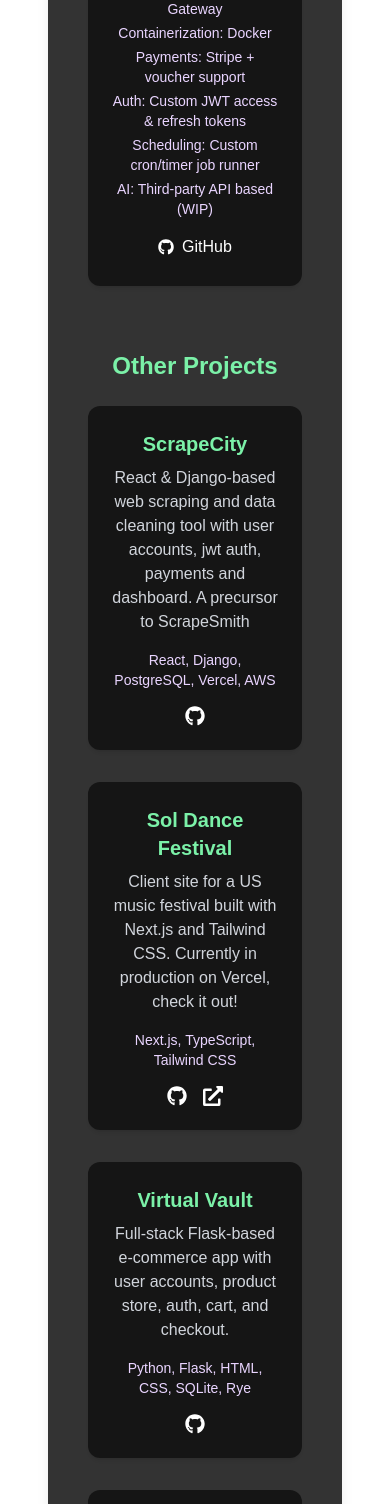
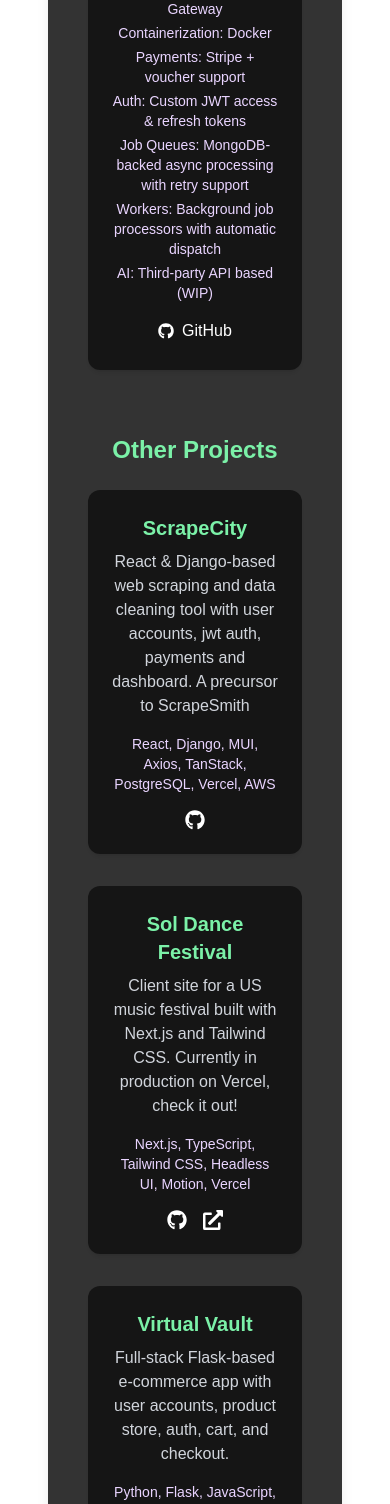
Before and after one commit to SpursFan21/MyWebApp, a Next.js app in the folder my-app/: page /projects in a window 390 px wide. Shown: the part 2420-3924 px from the top of the page. Built offline with nearby package versions, Linux system fonts and the light colour scheme.

Commit message:
added transcript page

```diff
--- a/my-app/package.json
+++ b/my-app/package.json
@@ -11,9 +11,11 @@
   "dependencies": {
     "@headlessui/react": "^2.2.1",
     "@heroicons/react": "^2.2.0",
+    "framer-motion": "^12.7.4",
     "next": "15.3.0",
     "react": "^19.0.0",
     "react-dom": "^19.0.0",
+    "react-hot-toast": "^2.5.2",
     "react-icons": "^5.5.0"
   },
   "devDependencies": {
--- a/my-app/src/app/components/Navbar.tsx
+++ b/my-app/src/app/components/Navbar.tsx
@@ -34,6 +34,9 @@ export default function Navbar() {
           </Link>
           <Link href="/projects" className="text-white hover:text-green-300 transition-transform transform hover:scale-110">
             Projects
+          </Link>
+          <Link href="/transcript" className="text-white hover:text-green-300 transition-transform transform hover:scale-110">
+            Transcript
           </Link>
           <Link href="https://github.com/SpursFan21" target="_blank">
             <FaGithub className="text-white hover:text-green-300 h-6 w-6 transition-transform duration-200 transform hover:scale-120" />
@@ -74,6 +77,11 @@ export default function Navbar() {
                     Projects
                   </div>
                 </MenuItem>
+                <MenuItem as={Link} href="/transcript">
+                  <div className='block px-4 py-2 text-sm text-gray-900 hover:bg-green-100 rounded-md'>
+                    Transcript
+                  </div>
+                </MenuItem>
                 <MenuItem as={Link} href="https://github.com/SpursFan21" target="_blank">
                   <div className="block px-4 py-2 text-sm text-gray-900 hover:bg-green-100 rounded-md">
                     GitHub
--- a/my-app/src/app/projects/page.tsx
+++ b/my-app/src/app/projects/page.tsx
@@ -70,7 +70,8 @@ export default function ProjectsPage() {
                 <li>Containerization: Docker</li>
                 <li>Payments: Stripe + voucher support</li>
                 <li>Auth: Custom JWT access & refresh tokens</li>
-                <li>Scheduling: Custom cron/timer job runner</li>
+                <li>Job Queues: MongoDB-backed async processing with retry support</li>
+                <li>Workers: Background job processors with automatic dispatch</li>
                 <li>AI: Third-party API based (WIP)</li>
               </ul>
               <a
@@ -91,20 +92,20 @@ export default function ProjectsPage() {
                 {
                 title: 'ScrapeCity',
                 description: 'React & Django-based web scraping and data cleaning tool with user accounts, jwt auth, payments and dashboard. A precursor to ScrapeSmith',
-                tech: ['React', 'Django', 'PostgreSQL', 'Vercel', 'AWS'],
+                tech: ['React', 'Django', 'MUI', 'Axios', 'TanStack', 'PostgreSQL', 'Vercel', 'AWS'],
                 github: 'https://github.com/SpursFan21/scrapecity',
                 },
                 {
                 title: 'Sol Dance Festival',
                 description: 'Client site for a US music festival built with Next.js and Tailwind CSS. Currently in production on Vercel, check it out!',
-                tech: ['Next.js', 'TypeScript', 'Tailwind CSS'],
+                tech: ['Next.js', 'TypeScript', 'Tailwind CSS', 'Headless UI', 'Motion', 'Vercel'],
                 github: 'https://github.com/SpursFan21/Sol-Dance-Music-Festival',
                 demo: 'https://sol-dance.vercel.app/',
                 },
                 {
                 title: 'Virtual Vault',
                 description: 'Full-stack Flask-based e-commerce app with user accounts, product store, auth, cart, and checkout.',
-                tech: ['Python', 'Flask', 'HTML', 'CSS', 'SQLite', 'Rye'],
+                tech: ['Python', 'Flask', 'JavaScript', 'HTML', 'CSS', 'SQLite', 'Rye'],
                 github: 'https://github.com/SpursFan21/Virtual-Vault',
                 },
                 {
@@ -122,7 +123,7 @@ export default function ProjectsPage() {
                 {
                 title: 'InventoryOne',
                 description: 'Microservices-based inventory system with Go backend, and React frontend. This project is unfinished without plans to complete.',
-                tech: ['Go', 'React', 'TypeScript', 'MongoDB', , 'Docker'],
+                tech: ['Go', 'React', 'TypeScript', 'MongoDB', 'Docker'],
                 github: 'https://github.com/SpursFan21/InventoryOne',
                 },
             ].map((project, index) => (
--- /dev/null
+++ b/my-app/src/app/transcript/page.tsx
@@ -0,0 +1,47 @@
+// src/app/transcript/page.tsx
+"use client";
+
+import Link from "next/link";
+import { motion } from "framer-motion";
+import toast, { Toaster } from "react-hot-toast";
+
+export default function TranscriptPage() {
+  return (
+    <div className="min-h-screen bg-black/70 flex flex-col items-center justify-center px-4 sm:px-8 md:px-12 lg:px-24 xl:px-40 py-10 text-white max-w-7xl mx-auto">
+      {/* Toast container */}
+      <Toaster position="bottom-center" />
+
+      <motion.div
+        initial={{ opacity: 0, y: 25 }}
+        animate={{ opacity: 1, y: 0 }}
+        transition={{ duration: 0.6, ease: "easeOut" }}
+        className="bg-black/80 rounded-xl p-6 sm:p-10 w-full max-w-6xl shadow-lg space-y-6"
+      >
+        <h1 className="text-4xl font-bold text-center mb-4">Academic Transcript</h1>
+
+        {/* Embedded PDF Viewer */}
+        <div className="w-full h-[80vh] border-2 border-yellow-500 rounded-lg overflow-hidden shadow-md hover:shadow-yellow-400/40 transition-shadow duration-300">
+          <iframe
+            src="/transcript_y_1-2.pdf"
+            className="w-full h-full"
+            title="Transcript PDF"
+          ></iframe>
+        </div>
+
+        {/* Download Button */}
+        <div className="text-center">
+          <Link
+            href="/transcript_y_1-2.pdf"
+            target="_blank"
+            rel="noopener noreferrer"
+            download
+            onClick={() => toast.success("Download started!", { duration: 2000 })}
+            className="inline-block mt-4 px-6 py-3 bg-yellow-500 text-black font-semibold rounded-md shadow hover:bg-yellow-400 hover:scale-105 transition-all duration-300"
+          >
+            ⬇️ Download PDF
+          </Link>
+        </div>
+      </motion.div>
+    </div>
+  );
+}
```
Also changed, not shown: 2 other files (tests, documents, lock files or other folders).
